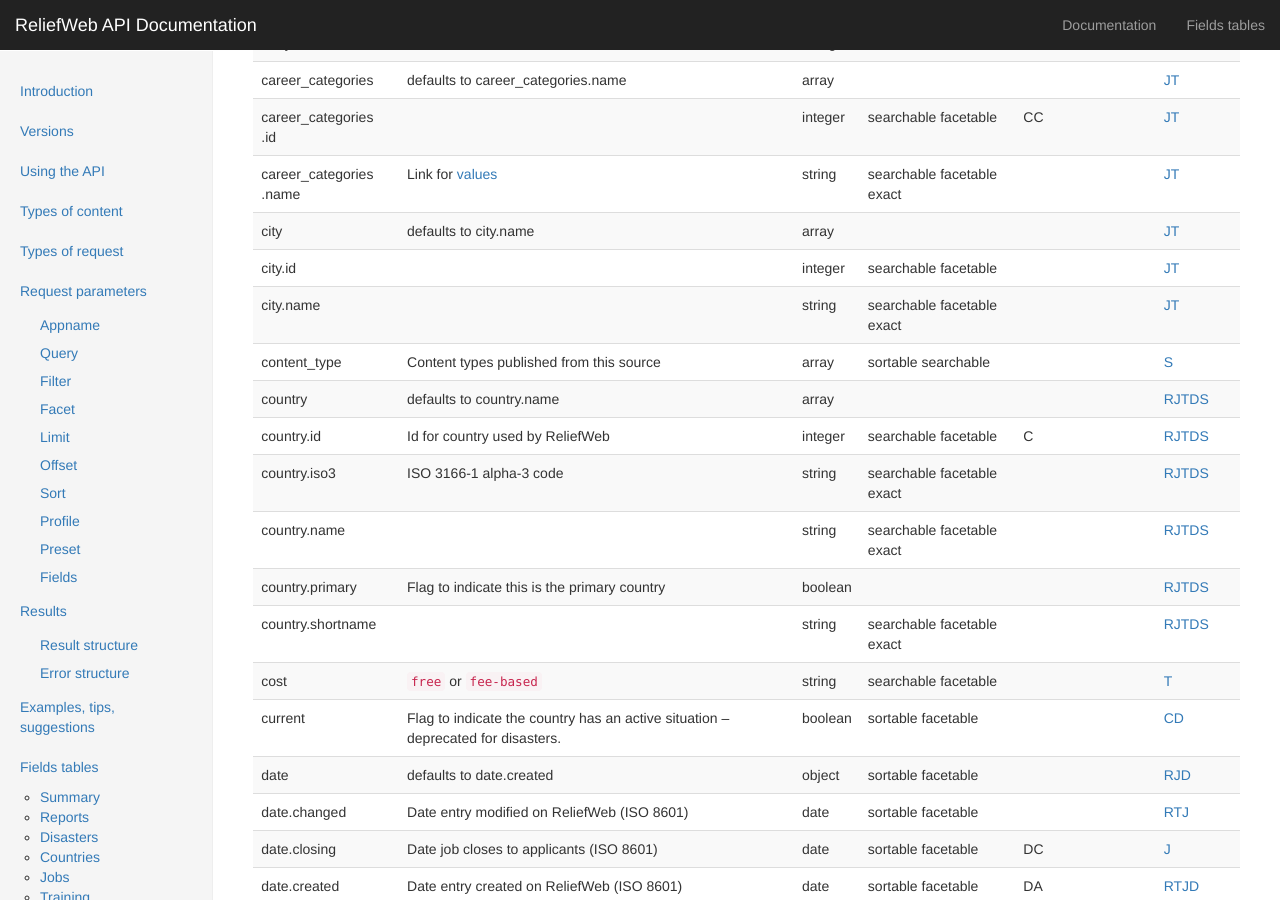
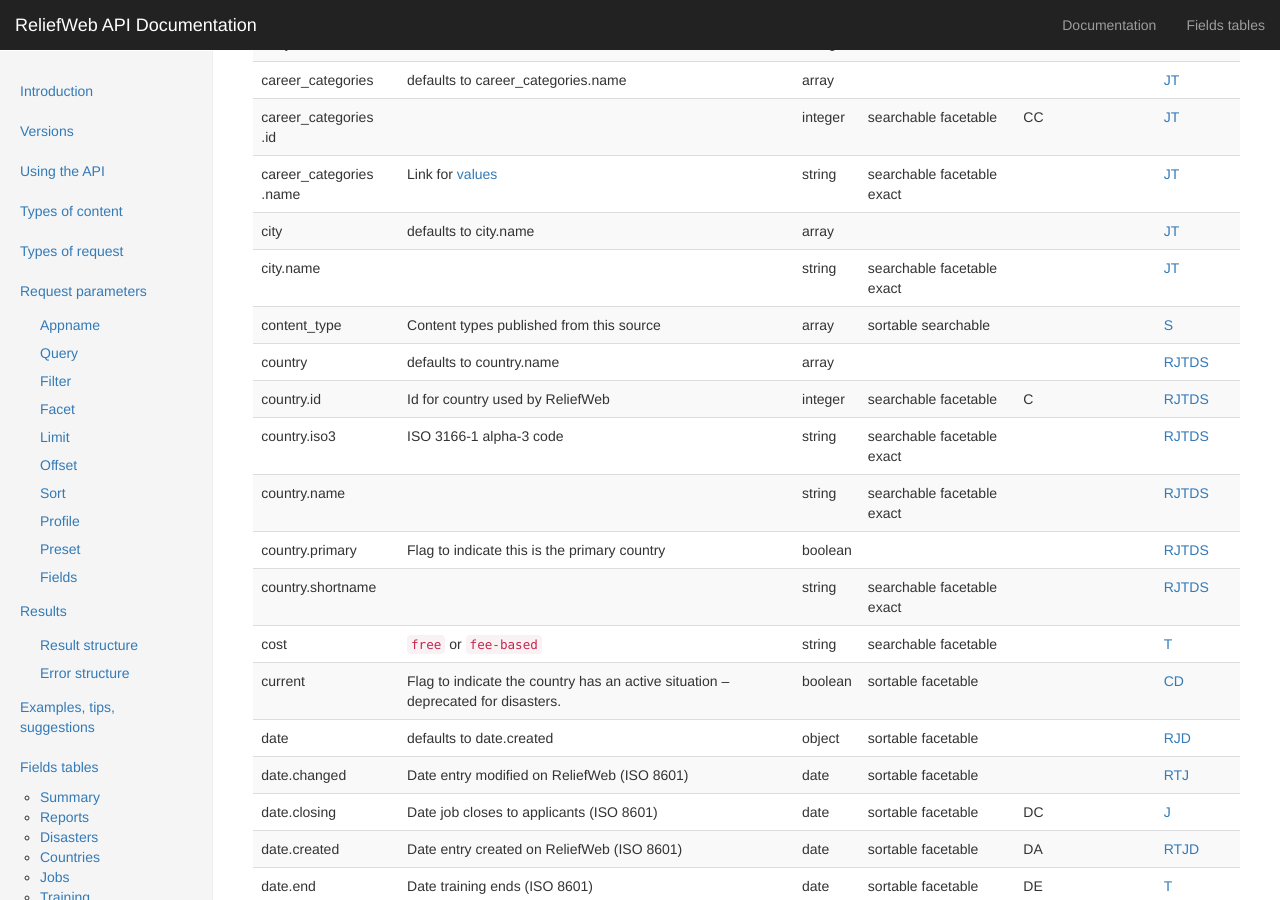
Before and after one commit to UN-OCHA/rwint-api-doc, a Jekyll site: the page index.html, which Jekyll copies as it is, in a window 1280 px wide and 900 px high, scrolled down 31367 px. Built offline with Jekyll 4.4.1, drawn with Linux system fonts in a browser that asks for light colours.

Commit message:
remove city.id field

```diff
--- a/index.html
+++ b/index.html
@@ -2070,7 +2070,6 @@
               <tr><td>career_categories<br>.id</td><td> </td><td>integer </td><td>searchable facetable</td><td>CC</td><td><a class="target" data-toggle="tab" title="jobs" href="#jobs">J</a><a class="target" data-toggle="tab" title="training" href="#training">T</a></td></tr>
               <tr><td>career_categories<br>.name</td><td>Link for <a href="http://reliefweb.int/book/taxonomy-descriptions#careercategory">values</a></td><td>string </td><td>searchable facetable exact</td><td> </td><td><a class="target" data-toggle="tab" title="jobs" href="#jobs">J</a><a class="target" data-toggle="tab" title="training" href="#training">T</a></td></tr>
               <tr><td>city</td><td>defaults to city.name</td><td>array</td><td></td><td> </td><td><a class="target" data-toggle="tab" title="jobs" href="#jobs">J</a><a class="target" data-toggle="tab" title="training" href="#training">T</a></td></tr>
-              <tr><td>city.id</td><td> </td><td>integer </td><td>searchable facetable</td><td> </td><td><a class="target" data-toggle="tab" title="jobs" href="#jobs">J</a><a class="target" data-toggle="tab" title="training" href="#training">T</a></td></tr>
               <tr><td>city.name</td><td> </td><td>string </td><td>searchable facetable exact</td><td> </td><td><a class="target" data-toggle="tab" title="jobs" href="#jobs">J</a><a class="target" data-toggle="tab" title="training" href="#training">T</a></td></tr>
               <tr><td>content_type</td><td>Content types published from this source</td><td>array </td><td>sortable searchable</td><td> </td><td><a class="target" data-toggle="tab" title="sources" href="#sources">S</a></td></tr>
               <tr><td>country </td><td>defaults to country.name</td><td>array </td><td></td><td> </td><td><a class="target" data-toggle="tab" title="reports" href="#reports">R</a><a class="target" data-toggle="tab" title="jobs" href="#jobs">J</a><a class="target" data-toggle="tab" title="training" href="#training">T</a><a class="target" data-toggle="tab" title="disasters" href="#disasters">D</a><a class="target" data-toggle="tab" title="sources" href="#sources">S</a></td></tr>
@@ -2375,7 +2374,6 @@
               <tr><td>career_categories<br>.id</td><td>Id for career categories used by ReliefWeb </td><td>integer </td><td>searchable facetable</td><td>CC</td><td> </td></tr>
               <tr><td>career_categories<br>.name</td><td>Link for <a href="http://reliefweb.int/book/taxonomy-descriptions#careercategory">values</a></td><td>string </td><td>searchable facetable exact</td><td> </td><td> </td></tr>
               <tr><td>city</td><td>Shortcut for city - defaults to city.name</td><td>array </td><td></td><td> </td><td> </td></tr>
-              <tr><td>city.id</td><td>Id of city used by ReliefWeb </td><td>integer </td><td>searchable facetable</td><td> </td><td> </td></tr>
               <tr><td>city.name</td><td>Name of city in English</td><td>string </td><td>searchable facetable exact</td><td> </td><td> </td></tr>
               <tr><td>country </td><td>Shortcut for country - defaults to country.name</td><td>array </td><td></td><td> </td><td><strong>query</strong>: <em>analysis</em> <em>latest</em></td></tr>
               <tr><td>country.id </td><td>Id for country used by ReliefWeb </td><td>integer </td><td>searchable facetable</td><td>C</td><td> </td></tr>
@@ -2431,7 +2429,6 @@
               <tr><td>career_categories<br>.id</td><td>Id for career categories used by ReliefWeb </td><td>integer </td><td>searchable facetable</td><td>CC</td><td> </td></tr>
               <tr><td>career_categories<br>.name</td><td>Link for <a href="http://reliefweb.int/book/taxonomy-descriptions#careercategory">values</a></td><td>string </td><td>searchable facetable exact</td><td> </td><td> </td></tr>
               <tr><td>city</td><td>Shortcut for city - defaults to city.name</td><td>array </td><td></td><td> </td><td> </td></tr>
-              <tr><td>city.id</td><td>Id of city used by ReliefWeb </td><td>integer </td><td>searchable facetable</td><td> </td><td> </td></tr>
               <tr><td>city.name</td><td>Name of city in English</td><td>string </td><td>searchable facetable exact</td><td> </td><td> </td></tr>
               <tr><td>cost</td><td><code>free</code> or <code>fee-based</code></td><td>string </td><td>searchable facetable</td><td> </td><td> </td></tr>
               <tr><td>country </td><td>Shortcut for country - defaults to country.name</td><td>array </td><td></td><td> </td><td><strong>query</strong>: <em>analysis</em> <em>latest</em></td></tr>
```
